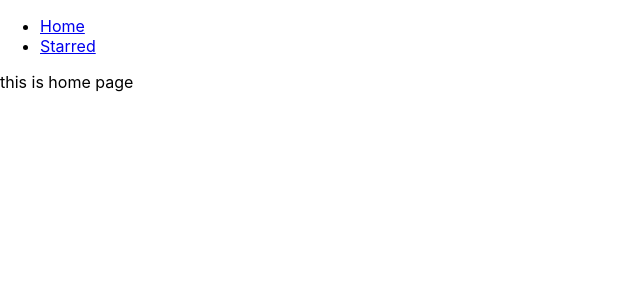
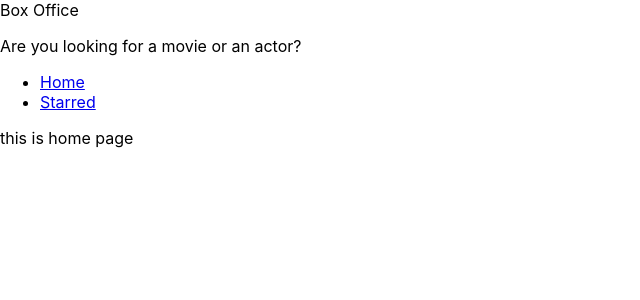
Before and after one commit to mansha9/box-office, a React (Create React App) app: page / in a window 1280 px wide. Shown: the top 300 px of the page, without its empty margins (0-640 px from the left). Built offline with nearby package versions, Linux system fonts and the light colour scheme.

Commit message:
added layout management and created title

```diff
--- a/src/App.js
+++ b/src/App.js
@@ -1,15 +1,12 @@
 import React from "react";
 import {Switch, Route} from 'react-router-dom';
-import Navs from './components/Navs';
 import Home from './pages/Home';
 import Starred from './pages/Starred';
 
 // here we have used exact which is said to be true as it does't require the equals to [exact={true}] statement in react:
 function App() {
   return (
-    <div>
 
-      <Navs />
   <Switch>
     <Route exact path="/">
      <Home />
@@ -24,9 +21,8 @@
           Not found
         </div>
       </Route>
+  </Switch>
 
-  </Switch>
-  </div>
   );
 }
 
--- /dev/null
+++ b/src/components/MainPageLayout.js
@@ -0,0 +1,21 @@
+import React from 'react';
+import Navs from './Navs';
+import Title from './Title';
+
+const MainPageLayout = ({children }) => (
+
+        <div>
+            <Title
+             title="Box Office"
+             subtitle="Are you looking for a movie or an actor?"
+             />
+
+            <Navs />
+
+            {children}
+        </div>
+
+);
+
+
+export default MainPageLayout;
--- /dev/null
+++ b/src/components/Title.js
@@ -0,0 +1,12 @@
+import React from 'react';
+
+const Title = ({ title, subtitle }) => (
+
+        <div>
+            <hi>{title}</hi>
+            <p>{subtitle}</p>
+        </div>
+);
+
+
+export default Title;
--- a/src/pages/Home.js
+++ b/src/pages/Home.js
@@ -1,11 +1,12 @@
-import React from 'react'
+import React from 'react';
+import MainPageLayout from '../components/MainPageLayout';
 
 const Home = () => (
 
-        <div>
+        <MainPageLayout>
             this is home page
-        </div>
+        </MainPageLayout>
 
 );
 
-export default Home
+export default Home;
--- a/src/pages/Starred.js
+++ b/src/pages/Starred.js
@@ -1,11 +1,12 @@
-import React from 'react'
+import React from 'react';
+import MainPageLayout from '../components/MainPageLayout';
 
 const Starred = () => (
 
-        <div>
+        <MainPageLayout>
             this is starred
-        </div>
+        </MainPageLayout>
 
 );
 
-export default Starred
+export default Starred;
```
